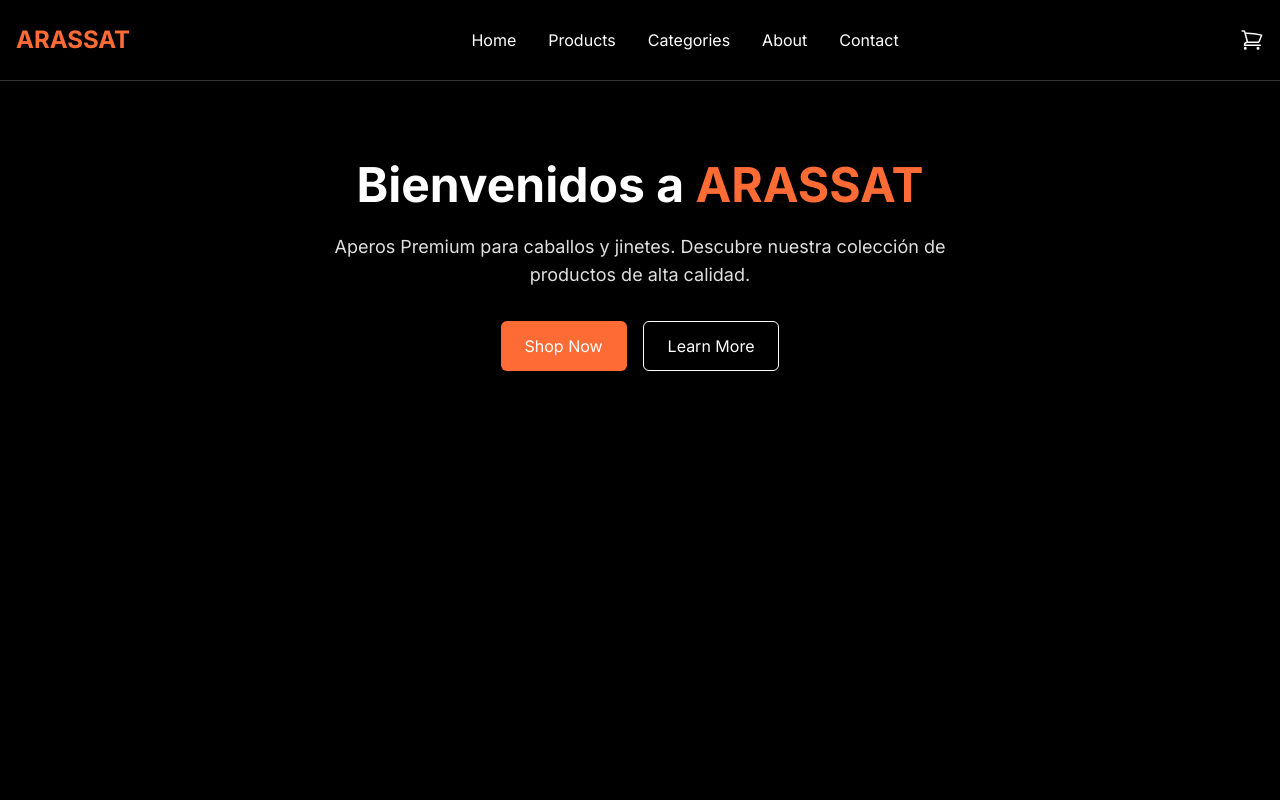
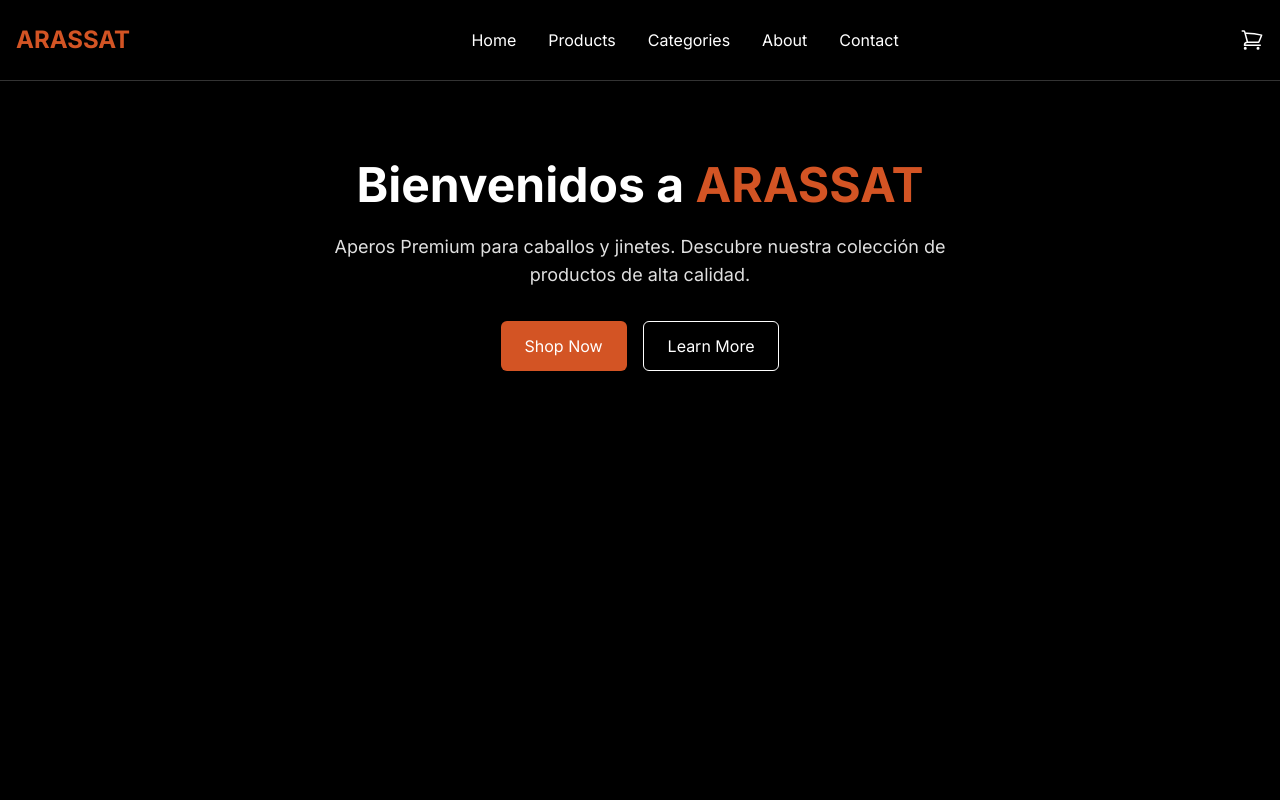
Before and after one commit to TheLifeOfMV/ARASSAT, a Next.js app in the folder arassat-ecommerce/: page / in a window 1280 px wide. Shown: the top 800 px of the page. Built offline with nearby package versions, Linux system fonts and the light colour scheme.

Commit message:
Orange reference changed

```diff
--- a/arassat-ecommerce/tailwind.config.js
+++ b/arassat-ecommerce/tailwind.config.js
@@ -10,7 +10,7 @@ module.exports = {
       colors: {
         'primary-black': '#000000',
         'charcoal-dark': '#1a1a1a',
-        'accent-orange': '#FF6B35',
+        'accent-orange': '#D35424',
         'hover-orange': '#ff7d4d',
         'text-white': '#ffffff',
         'text-gray': '#b0b0b0',
```
